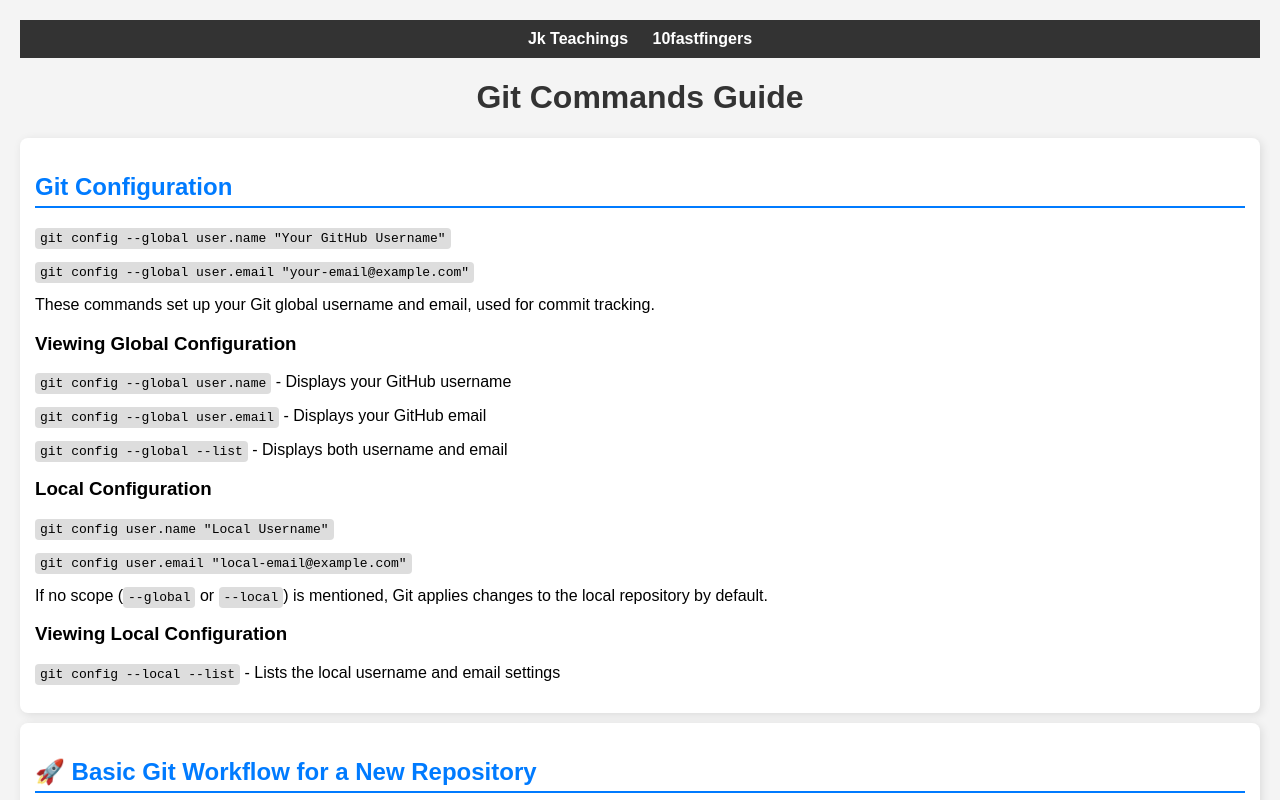
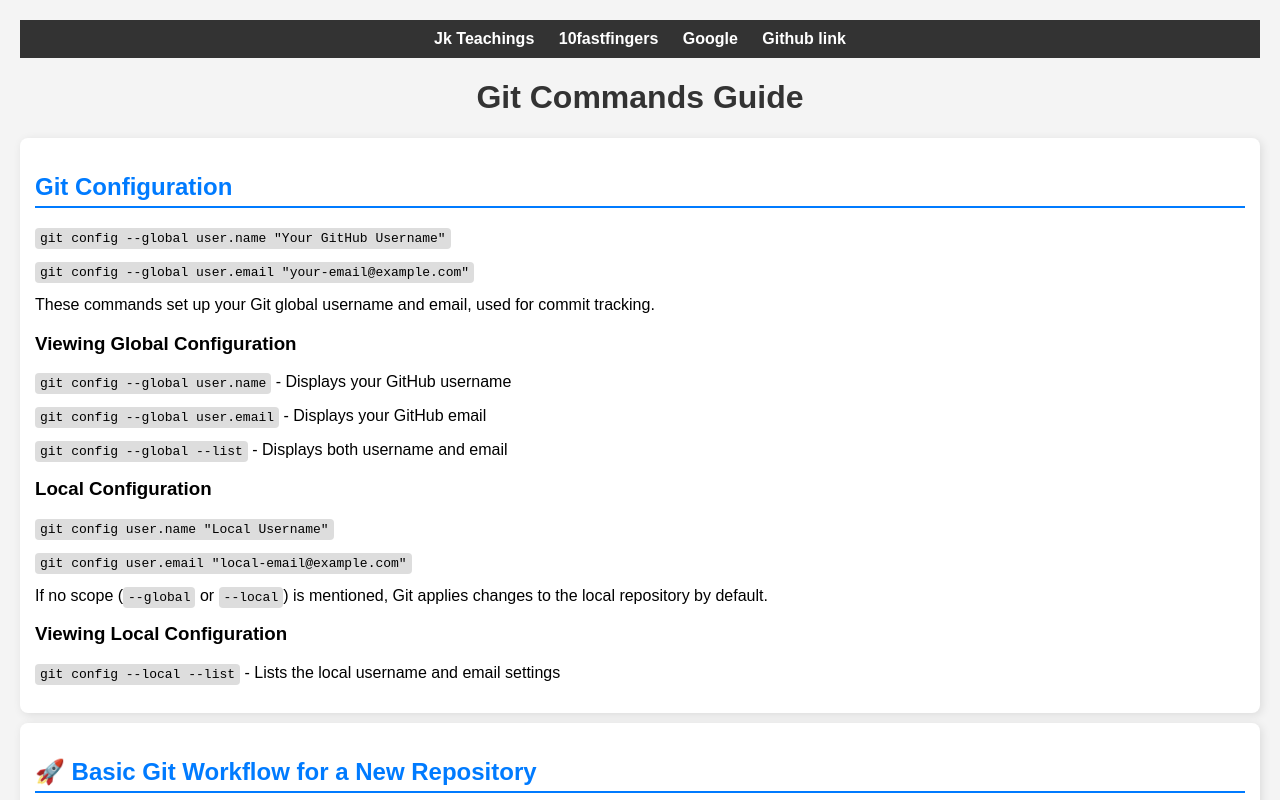
Before and after one commit to balaji-default/git-learning, a plain HTML site: page index.html in a window 1280 px wide. Shown: the top 800 px of the page. Drawn offline with Linux system fonts and the light colour scheme.

```diff
--- a/index.html
+++ b/index.html
@@ -10,6 +10,8 @@
     <nav>
       <a href="https://jkrishnamurti.org/">Jk Teachings</a>
       <a href="https://10fastfingers.com/user/3269162/">10fastfingers</a>
+      <a href="https://www.google.com">Google </a>
+      <a href="https://github.com/balaji-default/git-learning">Github link</a>
     </nav>
 
     <header>
```
